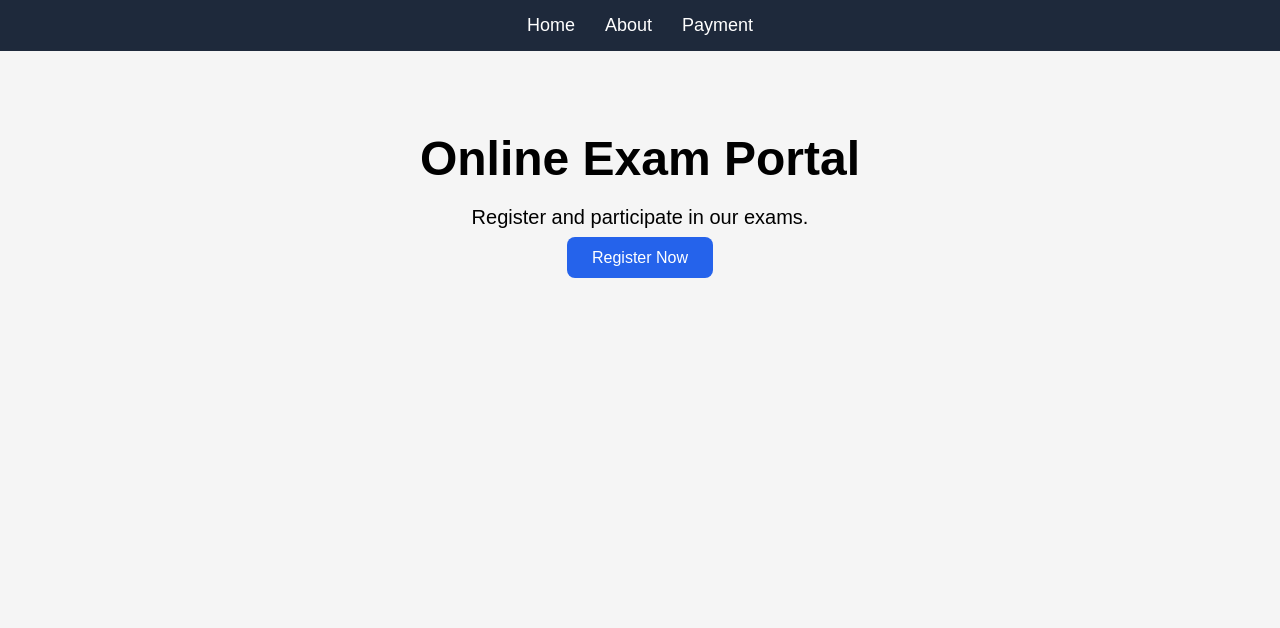
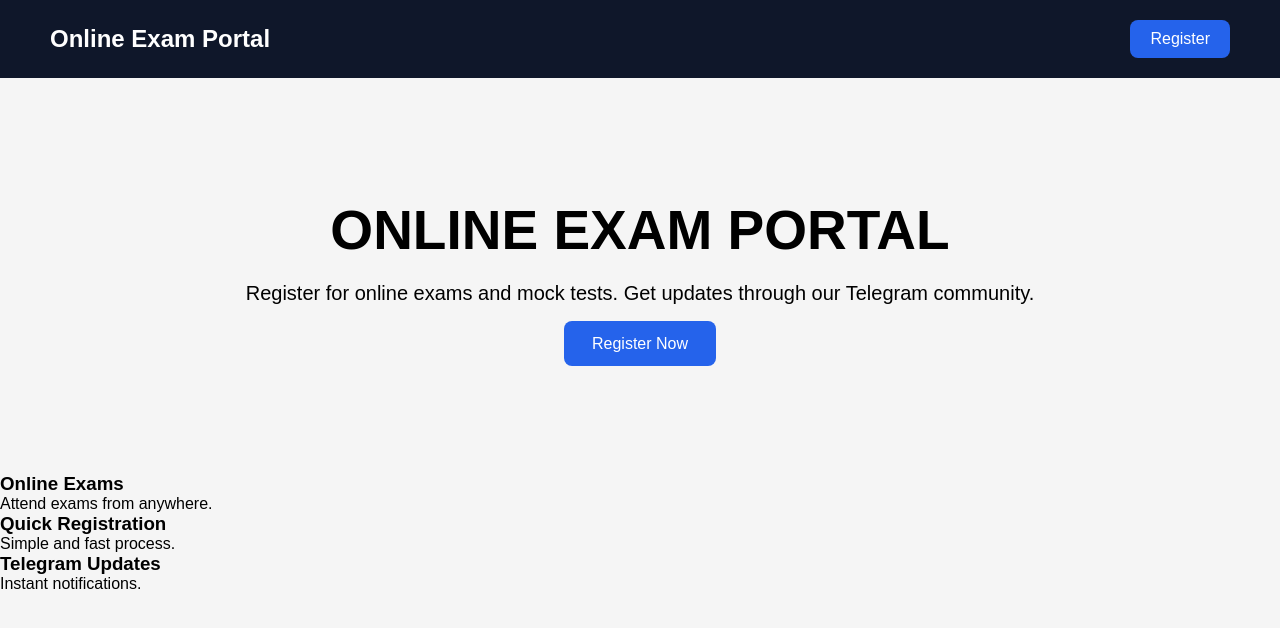
Before and after one commit to abhiram769/exam-portal, a Flask app: page / in a window 1280 px wide. Shown: the top 628 px of the page. Run offline with Flask 3, Linux system fonts and the light colour scheme.

Commit message:
Updated home and payment pages

```diff
--- a/exam_portal/app.py
+++ b/exam_portal/app.py
@@ -1,23 +1,22 @@
-from flask import Flask, render_template
+from flask import Flask, render_template, request
 from config import Config
-from flask import Flask, render_template, request
 import sqlite3
 import os
 
 app = Flask(__name__)
 app.config.from_object(Config)
 
+
 @app.route("/")
 def home():
     return render_template("home.html")
 
-@app.route("/about")
-def about():
-    return render_template("about.html")
 
 @app.route("/payment")
 def payment():
     return render_template("payment.html")
+
+
 @app.route("/register", methods=["POST"])
 def register():
 
@@ -38,16 +37,17 @@ def register():
     conn.commit()
     conn.close()
 
-    return f"""
-    <h1>Registration Received</h1>
+    return render_template("success.html")
 
-    <p>Name: {name}</p>
 
-    <p>Next Step: Payment Gateway</p>
-    """
+@app.route("/success")
+def success():
+    return render_template("success.html")
+
 
 if __name__ == "__main__":
-     app.run(
+    app.run(
         host="0.0.0.0",
-        port=int(os.environ.get("PORT", 5000)))
-     app.run(debug=True)
+        port=int(os.environ.get("PORT", 5000)),
+        debug=True
+    )
--- a/exam_portal/static/style.css
+++ b/exam_portal/static/style.css
@@ -2,7 +2,7 @@
     margin:0;
     padding:0;
     box-sizing:border-box;
-    font-family:Arial, sans-serif;
+    font-family:Arial,sans-serif;
 }
 
 body{
@@ -10,56 +10,97 @@ body{
 }
 
 nav{
-    background:#1e293b;
-    padding:15px;
+    background:#0f172a;
+    color:white;
+
+    display:flex;
+    justify-content:space-between;
+    align-items:center;
+
+    padding:20px 50px;
 }
 
-nav ul{
-    list-style:none;
-    display:flex;
-    justify-content:center;
-    gap:30px;
-}
-
-nav a{
+.nav-btn{
+    text-decoration:none;
     color:white;
-    text-decoration:none;
-    font-size:18px;
-}
-
-nav a:hover{
-    color:#38bdf8;
+    background:#2563eb;
+    padding:10px 20px;
+    border-radius:8px;
 }
 
 .hero{
     text-align:center;
-    padding:80px 20px;
+    padding:120px 20px;
 }
 
 .hero h1{
-    font-size:48px;
+    font-size:55px;
     margin-bottom:20px;
 }
 
 .hero p{
     font-size:20px;
-    margin-bottom:20px;
+    margin-bottom:30px;
 }
 
 .btn{
     background:#2563eb;
     color:white;
-    padding:12px 25px;
+    text-decoration:none;
+    padding:14px 28px;
+    border-radius:8px;
+}
+
+.payment-container{
+    width:450px;
+    margin:100px auto;
+    background:white;
+    padding:35px;
+    border-radius:12px;
+    box-shadow:0 0 10px rgba(0,0,0,.1);
+}
+
+.payment-container input{
+    width:100%;
+    padding:12px;
+    margin-bottom:15px;
+    border:1px solid #ccc;
+    border-radius:8px;
+}
+
+.payment-container button{
+    width:100%;
+    padding:12px;
+    background:#2563eb;
+    color:white;
     border:none;
     border-radius:8px;
-    text-decoration:none;
-}input{
-    width:300px;
-    padding:12px;
-    border-radius:8px;
-    border:1px solid #ccc;
 }
 
-button{
-    cursor:pointer;
+.success-box{
+    width:500px;
+    margin:150px auto;
+    background:white;
+    padding:40px;
+    text-align:center;
+    border-radius:12px;
 }
+
+#telegram-box{
+    width:600px;
+    margin:30px auto;
+    background:white;
+    padding:30px;
+    text-align:center;
+    border-radius:12px;
+}
+
+.telegram-btn{
+    display:inline-block;
+    margin-top:15px;
+    background:#229ED9;
+    color:white;
+    text-decoration:none;
+    padding:12px 24px;
+    border-radius:8px;
+}
--- a/exam_portal/templates/home.html
+++ b/exam_portal/templates/home.html
@@ -1,33 +1,83 @@
 <!DOCTYPE html>
 <html>
 <head>
-    <title>Exam Portal</title>
-    <link rel="stylesheet"
-          href="{{ url_for('static', filename='style.css') }}">
+    <title>Online Exam Portal</title>
+    <link rel="stylesheet" href="{{ url_for('static', filename='style.css') }}">
 </head>
 <body>
 
 <nav>
-    <ul>
-        <li><a href="/">Home</a></li>
-        <li><a href="/about">About</a></li>
-        <li><a href="/payment">Payment</a></li>
-    </ul>
+    <h2>Online Exam Portal</h2>
+    <a href="/payment" class="nav-btn">Register</a>
 </nav>
 
-<div class="hero">
+<section class="hero">
 
-    <h1>Online Exam Portal</h1>
+    <h1>ONLINE EXAM PORTAL</h1>
 
     <p>
-        Register and participate in our exams.
+        Register for online exams and mock tests.
+        Get updates through our Telegram community.
     </p>
 
     <a href="/payment" class="btn">
         Register Now
     </a>
 
-</div>
+</section>
+
+<section class="features">
+
+    <div class="card">
+        <h3>Online Exams</h3>
+        <p>Attend exams from anywhere.</p>
+    </div>
+
+    <div class="card">
+        <h3>Quick Registration</h3>
+        <p>Simple and fast process.</p>
+    </div>
+
+    <div class="card">
+        <h3>Telegram Updates</h3>
+        <p>Instant notifications.</p>
+    </div>
+
+</section>
+
+<section id="telegram-box" style="display:none;">
+
+    <h2>Payment Successful 🎉</h2>
+
+    <p>
+        Join our Telegram Channel
+    </p>
+
+    <a
+    href="https://t.me/YOUR_CHANNEL"
+    target="_blank"
+    class="telegram-btn">
+
+        Join Telegram
+
+    </a>
+
+</section>
+
+<script>
+
+const params =
+new URLSearchParams(window.location.search);
+
+if(params.get("paid")){
+
+document.getElementById(
+"telegram-box"
+).style.display="block";
+
+}
+
+</script>
 
 </body>
 </html>
```
Also changed, not shown: exam_portal/templates/payment.html (+19 -13 lines), exam_portal/templates/success.html (+28 -0 lines).
